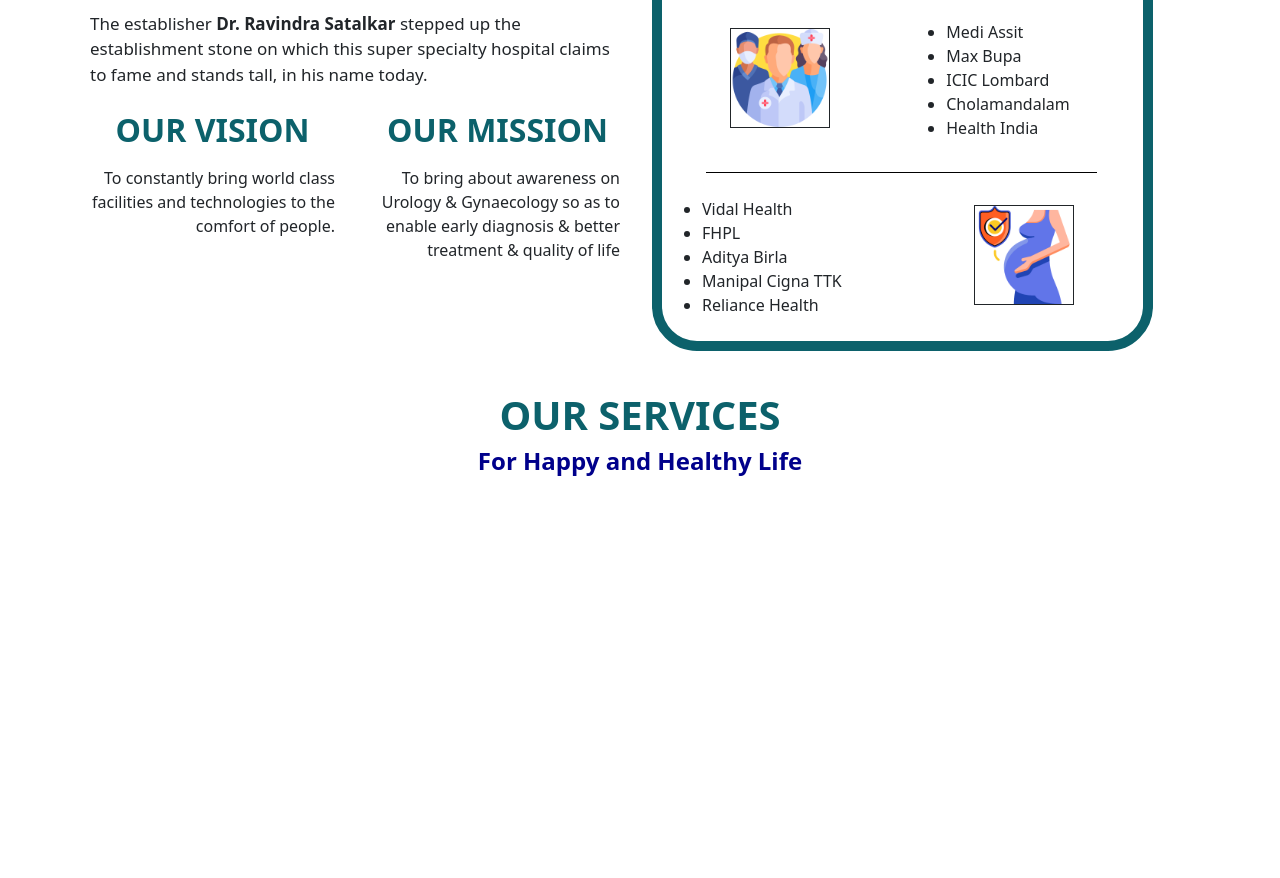
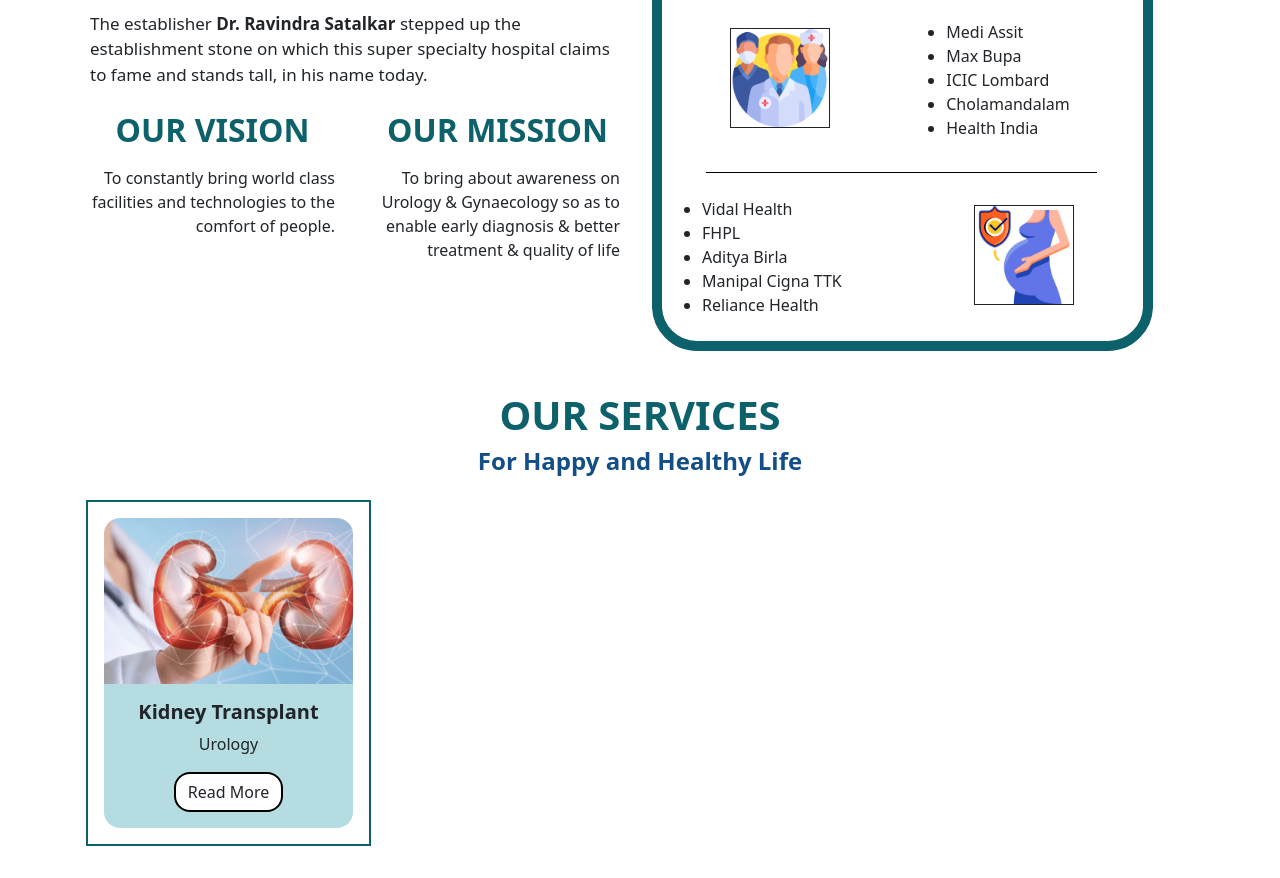
Before and after one commit to Shreyas719/satalkar-lotus, a plain HTML site: page index.html in a window 1280 px wide. Shown: the part 1470-2348 px from the top of the page. Before the commit the page ends 1970 px from the top, so only its background shows below. Drawn offline with nearby package versions, Linux system fonts and the light colour scheme.

Commit message:
card one done

```diff
--- a/index.html
+++ b/index.html
@@ -312,12 +312,25 @@
           <div class="row">
             <div class="col-12 col-md-12">
               <h1 class="text-center text-c mt-3" style="font-weight: 600;">OUR SERVICES</h1>
-              <h4 class="text-center mt-2 " style="color: darkblue; font-weight: 600;">For Happy and Healthy Life</h4>
+              <h4 class="text-center mt-2 " style="color: #134e87; font-weight: 600;">For Happy and Healthy Life</h4>
 
               <!-- For all Cards  -->
-              <div class="col-12 col-md-4">
+           <div class="row">
+            <div class="col-11 col-md-3 p-3 m-3 d-flex justify-content-center" style="border: 2px solid #0c616b;">
+              <div class="card border-0" style="width: 18rem;">
+                <img src="assets/services/s1.png" class="card-img-top rounded-4 rounded-bottom-0" alt="...">
+                <div class="card-body text-center rounded-4 rounded-top-0" style="background-color: #b5dce0;">
+                  <h5 class="card-title fw-bold">Kidney Transplant</h5>
+                  <p class="card-text">Urology</p>
+                  <a href="" class="btn bg-white rounded-4 change-color" style="border: 2px solid black;">Read More</a>
+                </div>
+              </div>
+            </div>
 
-              </div>
+
+
+           </div>
+
 
             </div>
           </div>
--- a/style.css
+++ b/style.css
@@ -76,3 +76,11 @@ body{
 }
 
 /* Our Services  */
+.card-box{
+    text-align: center;
+    border: 2px solid #0c616b !important;
+}
+
+.card .card-title:hover{
+    color: #134e87;
+}
```
Also changed, not shown: assets/services/s1.png (added), assets/services/s2.png (added), assets/services/s3.png (added), assets/services/s4.png (added), assets/services/s5.png (added), assets/services/s6.png (added).
